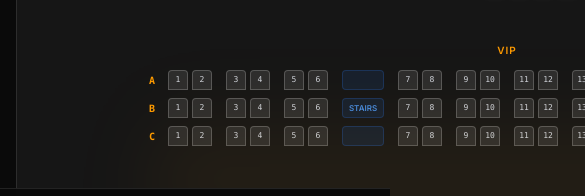
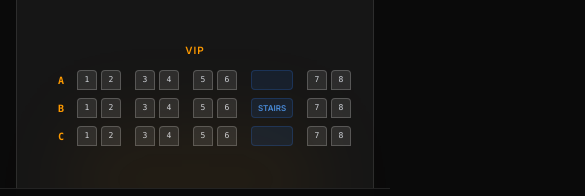
Before and after one commit to stolaputih-amanzero/nobaryuk, a React (Vite) app: page /book in a window 390 px wide. Shown: the part 592-788 px from the top of the page, 585 px wide, since content can reach past the window. Built offline with nearby package versions, Linux system fonts and the light colour scheme; no server answers; the database is empty.

Commit message:
fix: change mobile layout from flex to grid for booking page to prevent horizontal overflow

```diff
--- a/src/pages/BookTickets.tsx
+++ b/src/pages/BookTickets.tsx
@@ -512,10 +512,10 @@ export default function BookTickets() {
         </div>
       </div>
 
-      <div className="flex flex-col lg:flex-row gap-8">
+      <div className="grid grid-cols-1 lg:grid-cols-3 gap-8">
 
         {/* Form Sidebar */}
-        <div className="w-full lg:w-1/3 shrink-0 order-2 lg:order-1 space-y-6 min-w-0">
+        <div className="lg:col-span-1 order-2 lg:order-1 space-y-6 min-w-0">
         <div>
           <h1 className="text-3xl font-display font-bold mb-2">{editId ? "Edit Tiket" : "Form Data Tiket"}</h1>
           <p className="text-gray-400">{editId ? "Update detail dan pemilihan kursi untuk tiket ini." : "Masukan data diri donatur atau pembeli tiket dengan lengkap."}</p>
@@ -688,8 +688,8 @@ export default function BookTickets() {
       </div>
 
       {/* Seat Selection Panel */}
-      <div className="w-full lg:w-2/3 order-1 lg:order-2 min-w-0">
-        <Card className="border-white/10 sticky text-gray-100 top-24 min-h-[600px] bg-white/5 overflow-hidden">
+      <div className="lg:col-span-2 order-1 lg:order-2 min-w-0">
+        <Card className="border-white/10 sticky text-gray-100 top-24 min-h-[600px] bg-white/5">
           <CardContent className="p-4 sm:p-6">
 
             {/* Seat Grid - Render All Types */}
```
